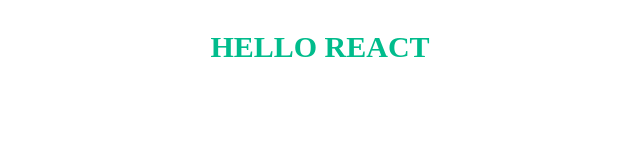
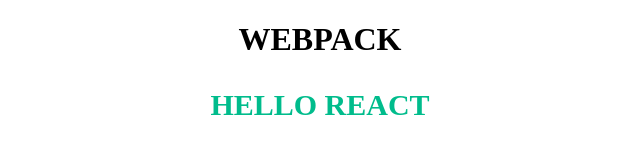
Before and after one commit to saltsamuraii/practice-react, a React app: page / in a window 1280 px wide. Shown: the whole page, without its empty margins (320-960 px from the left). Built offline with nearby package versions, Linux system fonts and the light colour scheme.

Commit message:
deleted /dist added h1

```diff
--- a/src/components/app.css
+++ b/src/components/app.css
@@ -1,3 +1,10 @@
+h1 {
+    font: 45px;
+    text-align: center;
+    text-transform: uppercase;
+    color: #000;
+}
+
 p {
     font-size: 30px;
     color: #00bc8c;
--- a/src/components/app.js
+++ b/src/components/app.js
@@ -5,6 +5,7 @@
 const App = () => {
     return (
         <div>
+            <h1>Webpack</h1>
             <p>Hello React</p>
         </div>
     );
```
